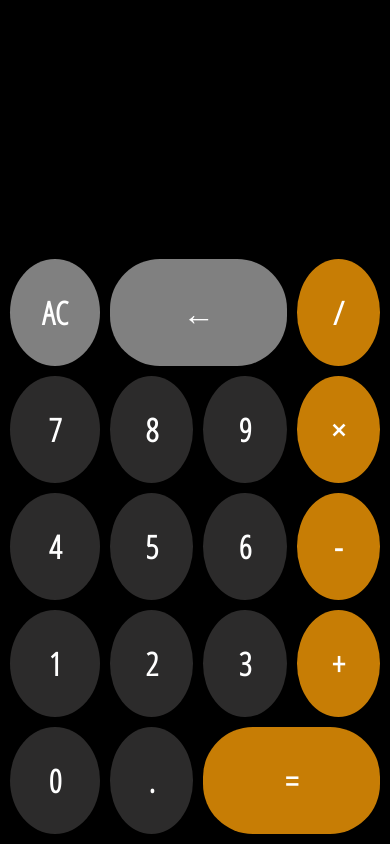
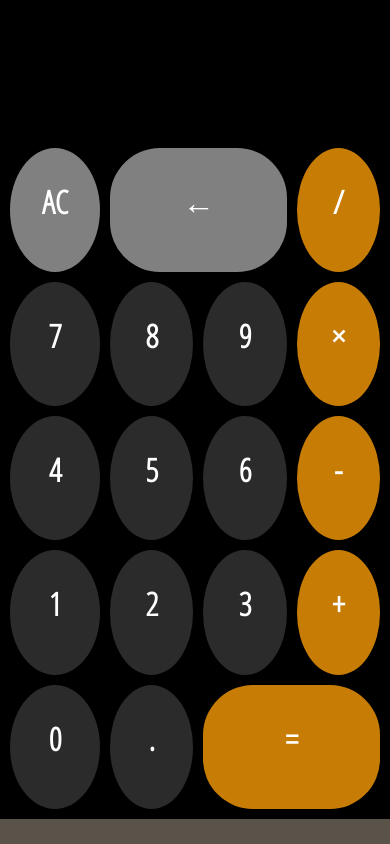
Before and after one commit to ImDevFps/devfps-calculator, a React (Create React App) app: page / in a window 390 px wide. Built offline with nearby package versions, Linux system fonts and the light colour scheme.

Commit message:
responsived

```diff
--- a/src/components/Calculator.css
+++ b/src/components/Calculator.css
@@ -16,7 +16,7 @@
     position: absolute;
     right: 0;
     top: 0;
-    height: 100%;
+    height: 97%;
     width: 100%;
     display: grid;
     grid-template-columns: repeat(4, 1fr);
@@ -26,13 +26,6 @@
     padding: 10px;
     overflow: hidden;
   }
-}
-.above {
-  grid-column: 1 / span 4;
-  color: white;
-  text-align: right;
-  overflow: hidden;
-  height: 40px;
 }
 .screen {
   grid-column: 1 / span 4;
@@ -82,7 +75,7 @@ input:focus {
 }
 .equal {
   grid-column: 3/ 5;
-  grid-row: 7;
+  grid-row: 6;
   border-radius: 50px;
 }
 .btn-backspace {
--- a/src/components/Calculator.jsx
+++ b/src/components/Calculator.jsx
@@ -30,7 +30,6 @@ const Calculator = () => {
       {/* <form className='screen'>
         <input type='text' value={result} />
       </form> */}
-      <div className='above'></div>
       <div className='screen'>{result}</div>
       <span className='btn btn-grey' onClick={resetHandler}>
         AC
```
